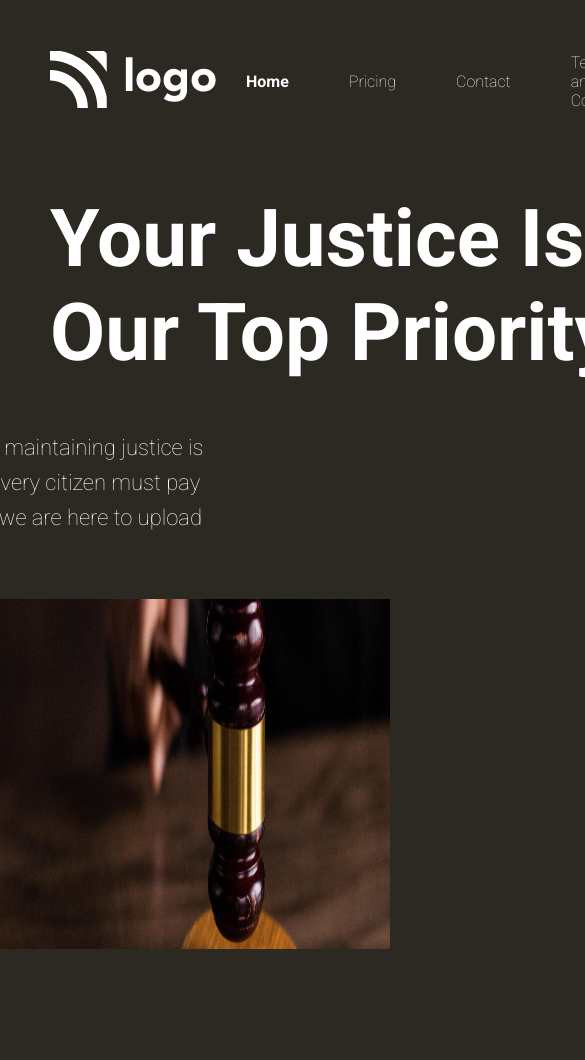
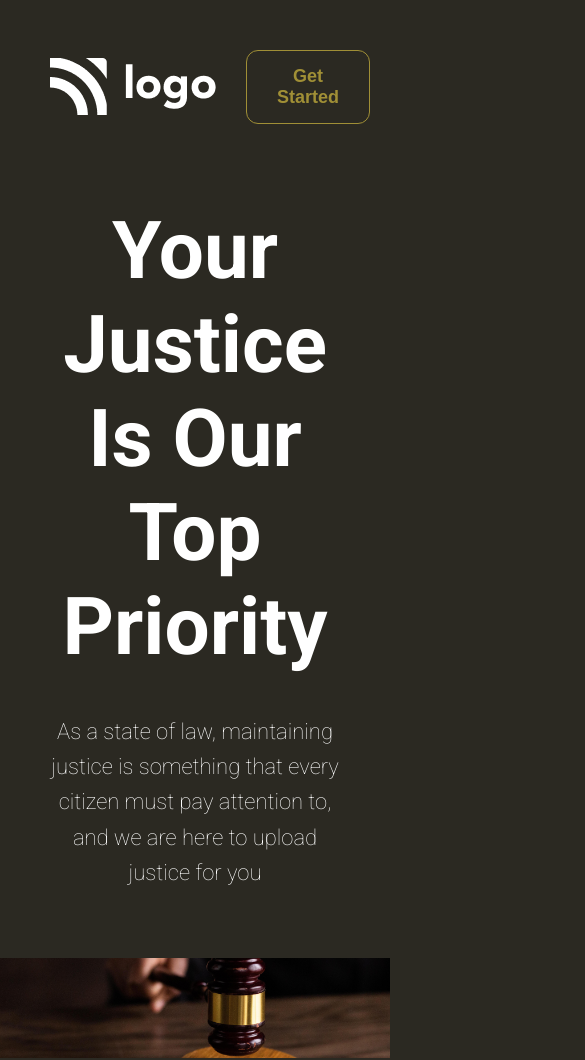
Before and after one commit to raj-prog/live-project-03, a plain HTML site: page index.html in a window 390 px wide. Shown: the top 1060 px of the page, 585 px wide, since content can reach past the window. Before the commit the page ends 953 px from the top, so only its background shows below. Drawn offline with Linux system fonts and the light colour scheme.

Commit message:
website made responsive

```diff
--- a/index.html
+++ b/index.html
@@ -5,6 +5,7 @@
     <meta http-equiv="X-UA-Compatible" content="IE=edge" />
     <meta name="viewport" content="width=device-width, initial-scale=1.0" />
     <link rel="stylesheet" href="style.css" />
+    <link rel="stylesheet" href="/media.css" />
     <title>Document</title>
   </head>
   <body>
--- /dev/null
+++ b/media.css
@@ -0,0 +1,18 @@
+/* Tablet */
+@media screen and (max-width: 48rem) {
+  .list .list-item {
+    display: none;
+  }
+
+  .hero-heading {
+    width: 100%;
+    text-align: center;
+    margin-bottom: 4rem;
+  }
+
+  .hero .content {
+    width: 100%;
+    text-align: center;
+    float: none;
+  }
+}
--- a/style.css
+++ b/style.css
@@ -6,21 +6,18 @@
   box-sizing: border-box;
 }
 
+html,
 body {
-  background-color: #2B2922;
-  font-family: "Roboto", sans-serif;
+  background-color: #2b2922;
+  font-family: 'Roboto', sans-serif;
+  font-size: 62.5%;
 }
 
 .container {
-  margin: 40px 50px;
+  margin: 4rem 5rem;
 }
 
-.navbar {
-  display: flex;
-  align-items: center;
-  justify-content: space-between;
-}
-
+.navbar,
 .list {
   display: flex;
   align-items: center;
@@ -29,12 +26,13 @@ body {
 
 .list li {
   list-style-type: none;
-  padding: 10px 30px;
+  padding: 1rem 3rem;
 }
 
 .list-item {
   color: #fff;
   font-weight: 100;
+  font-size: 1.6rem;
 }
 
 .list-item:first-child {
@@ -42,41 +40,40 @@ body {
 }
 
 .button-small {
-  border: 1px solid #A08F36;
-  color: #A08F36;
-  background-color: #2B2922;
-  font-size: 18x;
+  border: 1px solid #a08f36;
+  color: #a08f36;
+  background-color: #2b2922;
+  font-size: 1.8rem;
   font-weight: 700;
-  padding: 15px 30px;
-  border-radius: 12px;
+  padding: 1.5rem 3rem;
+  border-radius: 1.2rem;
 }
 
 .hero {
-  margin-top: 50px;
+  margin-top: 5rem;
 }
 
 .hero-heading {
-  font-size: 80px;
-  width: 600px;
+  font-size: 8rem;
+  width: 40%;
   color: #fff;
   float: left;
-  margin-top: 20px;
+  margin-top: 2rem;
 }
 
 .content {
   float: right;
-  width: 400px;
+  width: 40%;
   color: #fff;
-  margin-top: 50px;
-  margin-right: 100px;
+  margin-top: 5rem;
+  margin-right: 10rem;
   text-align: left;
-  font-size: 22px;
+  font-size: 2.2rem;
   font-weight: 100;
   line-height: 1.6;
 }
 
 .bottom img {
-  margin-top: 28px;
-  height: 350px;
+  margin-top: 2.8rem;
   width: 100%;
 }
```
